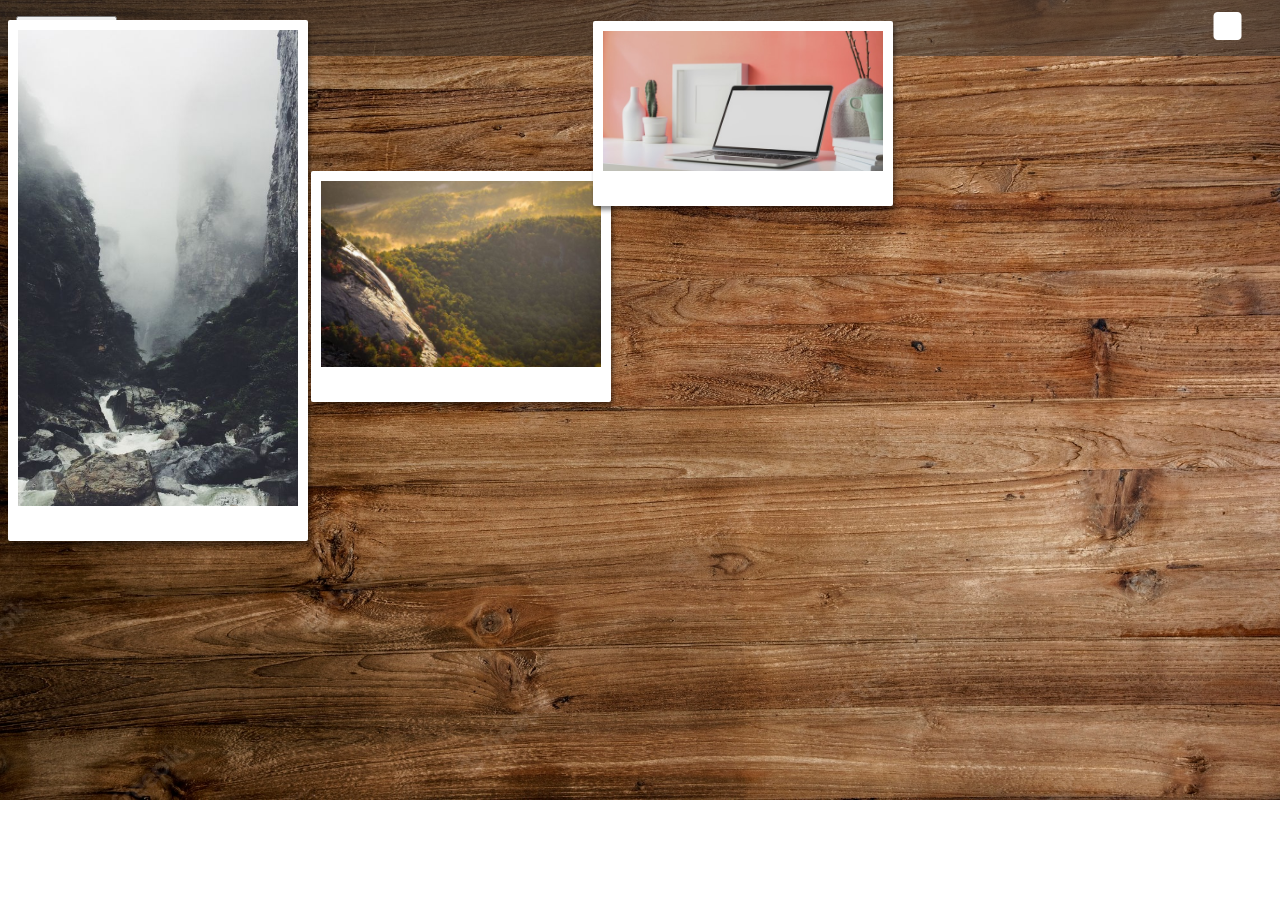
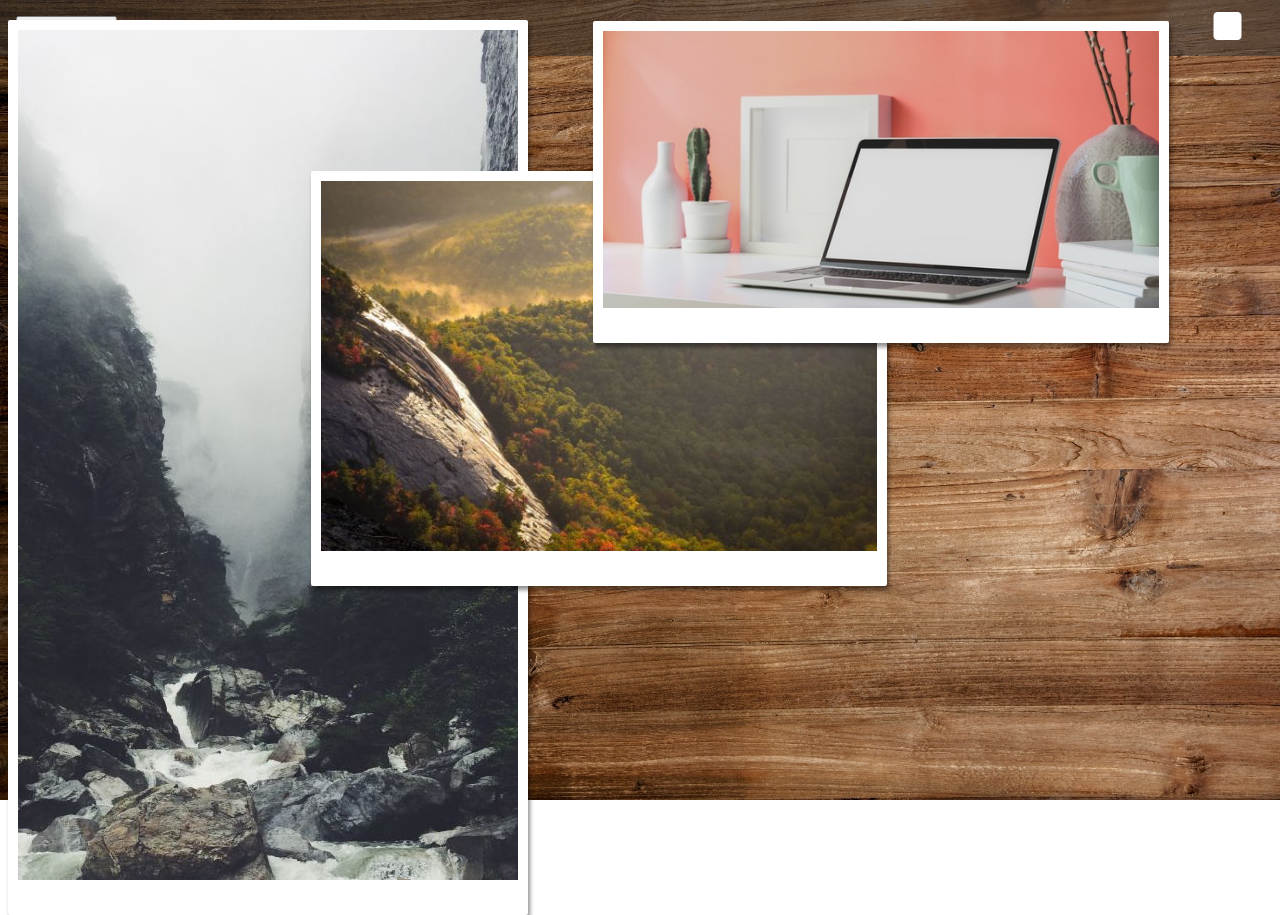
Before and after one commit to simone-arnhold/Draggable-Photos, a plain HTML site: page index.html in a window 1280 px wide. Before the commit the page ends 800 px from the top, so only its background shows below. Drawn offline with Linux system fonts and the light colour scheme.

Commit message:
increase max width of images

```diff
--- a/style.css
+++ b/style.css
@@ -85,7 +85,7 @@ input {
   z-index: 1;
   cursor: pointer;
   min-width: 100px;
-  max-width: 300px;
+  max-width: 45vw;
   /* max-height: 400px; */
   border-radius: 2px;
   background-color: #fff;
```
